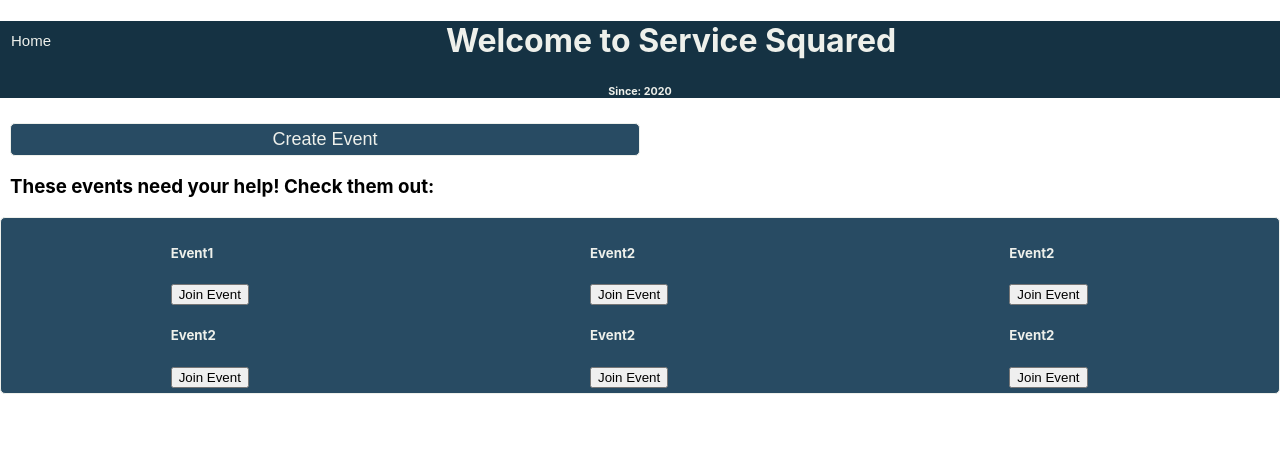
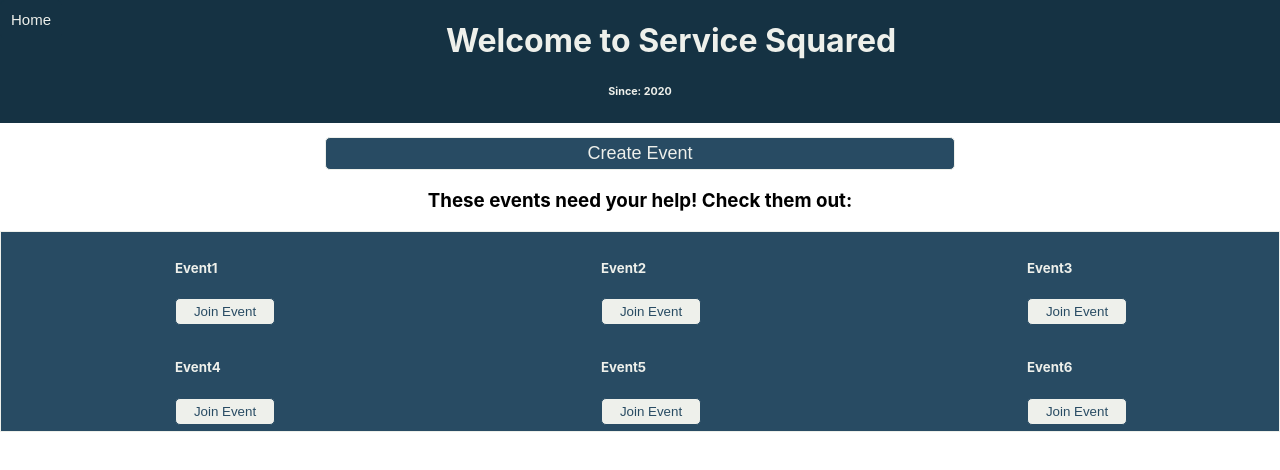
Before and after one commit to bigeffinbrain/service-squared, a React (Create React App) app: page / in a window 1280 px wide. Shown: the top 470 px of the page. Built offline with nearby package versions, Linux system fonts and the light colour scheme.

Commit message:
Added routing function

```diff
--- a/src/App.js
+++ b/src/App.js
@@ -1,7 +1,18 @@
+// import from react
+import { Component } from 'react'
+import {
+  BrowserRouter as Router,
+  Route,
+  Switch,
+  Link
+} from "react-router-dom";
+// import from js
+import EventCard from "./components/eventCard";
+import CreateEvent from './components/createEvent'
+// import from css
 import '../src/css files/App.css';
-import { Component } from 'react'
-import EventCard from "./components/eventCard";
-import { BrowserRouter, Route } from "react-router-dom";
+import '../src/css files/cards.css';
+import EventDetails from './components/EventDetails'
 
 
 
@@ -10,33 +21,51 @@ class App extends Component {
     super()
     this.state = {
       events: [
-        {subject:'Event1', info: 'This is Event1', id: 1,},
-        {subject:'Event2', info: 'This is Event1', id: 2},
-        {subject:'Event2', info: 'This is Event1', id: 2},
-        {subject:'Event2', info: 'This is Event1', id: 2},
-        {subject:'Event2', info: 'This is Event1', id: 2},
-        {subject:'Event2', info: 'This is Event1', id: 2},
-
+        {subject:'Event1', info: 'This is Event1', id: 1},
+        {subject:'Event2', info: 'This is Event2', id: 2},
+        {subject:'Event3', info: 'This is Event3', id: 3},
+        {subject:'Event4', info: 'This is Event4', id: 4},
+        {subject:'Event5', info: 'This is Event5', id: 5},
+        {subject:'Event6', info: 'This is Event6', id: 6},
       ],
-      activeEvent: null
     }
   }
 
   render() {
     return(
       <>
+        <Router>
         <header class="main-header">
-          <button id="home-button">Home</button>
+          <Link to='/'><button id="home-button">Home</button></Link>
           <h1 id="main-title">Welcome to Service Squared</h1>
           <h6 id="main-title">Since: 2020</h6>
         </header>
+          <Switch>
+            <Route exact path="/">
               <div class="create-event-area">
-          <button id="create-event-button">Create Event</button>
+                <Link to='/create-event'><button id="create-event-button">Create Event</button></Link>
                   <h3>These events need your help! Check them out:</h3>
               </div>
               <div class="events-elements-grid">
                 <EventCard allCards={this.state.events}/>
               </div>
+            </Route>
+
+            <Route path='/:eventId'>
+              <EventDetails allCards={this.state.events}/>
+            </Route>
+
+            <Route path="/event">
+              <h1>This is The event detials page.</h1>
+            </Route>
+
+            <Route path="/create-event">
+              <h1>
+                <CreateEvent allCards={this.state.events}/>
+              </h1>
+            </Route>
+          </Switch>
+        </Router>
       </>
     )
   }
--- /dev/null
+++ b/src/components/EventDetails.js
@@ -0,0 +1,25 @@
+import React from 'react';
+import { useParams } from 'react-router-dom';
+
+const EventDetails = ({allCards}) => {
+    const { eventId } = useParams()
+    const event = allCards.find(e => e.id === Number(eventId))
+
+    const eventInfo = event ? (
+        <>
+        <div>Subject: {event.subject}</div>
+        </>
+    ) : <h1>This event is no longer available</h1>
+
+
+    return (
+        <>
+            <h1>Event Details</h1>
+            {
+                eventInfo
+            }
+        </>
+    )
+}
+
+export default EventDetails;
--- /dev/null
+++ b/src/components/createEvent.js
@@ -0,0 +1,11 @@
+import React from 'react'
+import '../css files/cards.css'
+import { BrowserRouter, Route, Switch, Link } from "react-router-dom";
+
+const CreateEvent = ({ allCards }) => {
+    return(
+        <h1>Create Events Form</h1>
+    )
+}
+
+export default CreateEvent;
--- a/src/components/eventCard.js
+++ b/src/components/eventCard.js
@@ -1,17 +1,16 @@
 import React from 'react'
 import '../css files/cards.css'
-import { Link, useRouteMatch } from 'react-router-dom'
+import { BrowserRouter, Route, Switch, Link, useRouteMatch } from "react-router-dom";
 
 const EventCard = ({ allCards }) => {
-    //const match = useRouteMatch()
+    const match = useRouteMatch()
 
     const getCards = allCards.length > 0 ?
         allCards.map(items => {
             return(
                 <div id='cards'>
                     <h5>{items.subject}</h5>
-                    <button>Join Event</button>
-                    {/* <Link to={`${match.url}/${items.id}`}>Join Event</Link> */}
+                    <Link to={`${match.url}/${items.id}`}><button>Join Event</button> </Link>
                 </div>
             )
         }) : <h2>There are no events available at this time.</h2>
--- a/src/css files/App.css
+++ b/src/css files/App.css
@@ -1,38 +1,41 @@
-/* attached to Main Page */
 .App {
-  text-align: center;
-  display:center;
   margin: 0;
   font-family: 'Arial';
   background-color: #F4F9E9;
-  overflow: hidden;
 }
 /* Color:https://coolors.co/b4b8ab-153243-284b63-f4f9e9-eef0eb */
 /* Main Header */
 .main-header {
+  overflow: hidden;
+  justify-content: center;
+  display:inline-block;
+  width: 100%;
   background-color: #153243;
+}
+#home-button{
   color:#EEF0EB;
-  justify-content: center;
-  display:block;
-}
-#home-button {
   float:left;
   font-size: 15px;
   cursor: pointer;
   padding: 10px 10px;
-  height: 20px;
+  border-radius: 5px;
   border: 1px solid #153243;
   background-color: #153243;
-  color:#EEF0EB;
+}
+.#home-button button:hover {
+  /* not working don't know why*/
+  background-color: #b4b8ab;
+  border: 1px solid #b4b8ab;
 }
 #main-title{
+  color:#EEF0EB;
   text-align:center;
 }
 
 /* Create Event Area */
 .create-event-area{
   margin: 10px;
-  justify-content: center;
+  text-align:center;
 }
 #create-event-button{
   background: #284B63;
@@ -44,16 +47,8 @@
   padding: 5px 10px;
   width: 50%;
 }
-/* Home Page Volunteer Grids */
-.events-elements-grid{
-  background-color:#284B63;
-  color:#EEF0EB;
-  border: 1px solid #EEF0EB;
-  cursor: pointer;
-  border-radius: 5px;
-  padding: 5px 10px;
-  display: flex;
-  justify-content: space-around;
-  display: grid;
-  grid-template-columns: 100px 100px 100px;
+#create-event-button:hover {
+  background-color: #b4b8ab;
 }
+
+/* for home page cards see cards.css */
--- a/src/css files/cards.css
+++ b/src/css files/cards.css
@@ -1,11 +1,29 @@
-/* attached to Event Cards */
-.cards{
+/* attached to eventCard */
+/* Home Page Volunteer Grids */
+.events-elements-grid{
+    background-color:#284B63;
+    color:#EEF0EB;
+    border: 1px solid #EEF0EB;
+    cursor: pointer;
+    display: grid;
+    justify-content: space-around;
+    grid-template-columns: 100px 100px 100px;
+  }
+#cards{
+    text-align:center;
     border-style: solid;
-    border: 2px;
     border:1px solid #EEF0EB;
     border-color:#284B63;
-    border-radius: 5px;
     padding: 5px 10px;
     justify-content: space-around;
     width: 30%;
 }
+#cards button{
+    width: 100px;
+    cursor: pointer;
+    padding: 5px 5px;
+    border-radius: 5px;
+    border: 1px solid #284B63;
+    background-color: #EEF0EB;
+    color:#284B63;
+}
```
Also changed, not shown: 1 other file (tests, documents, lock files or other folders). Lines whose indentation alone changed are shown as unchanged.
